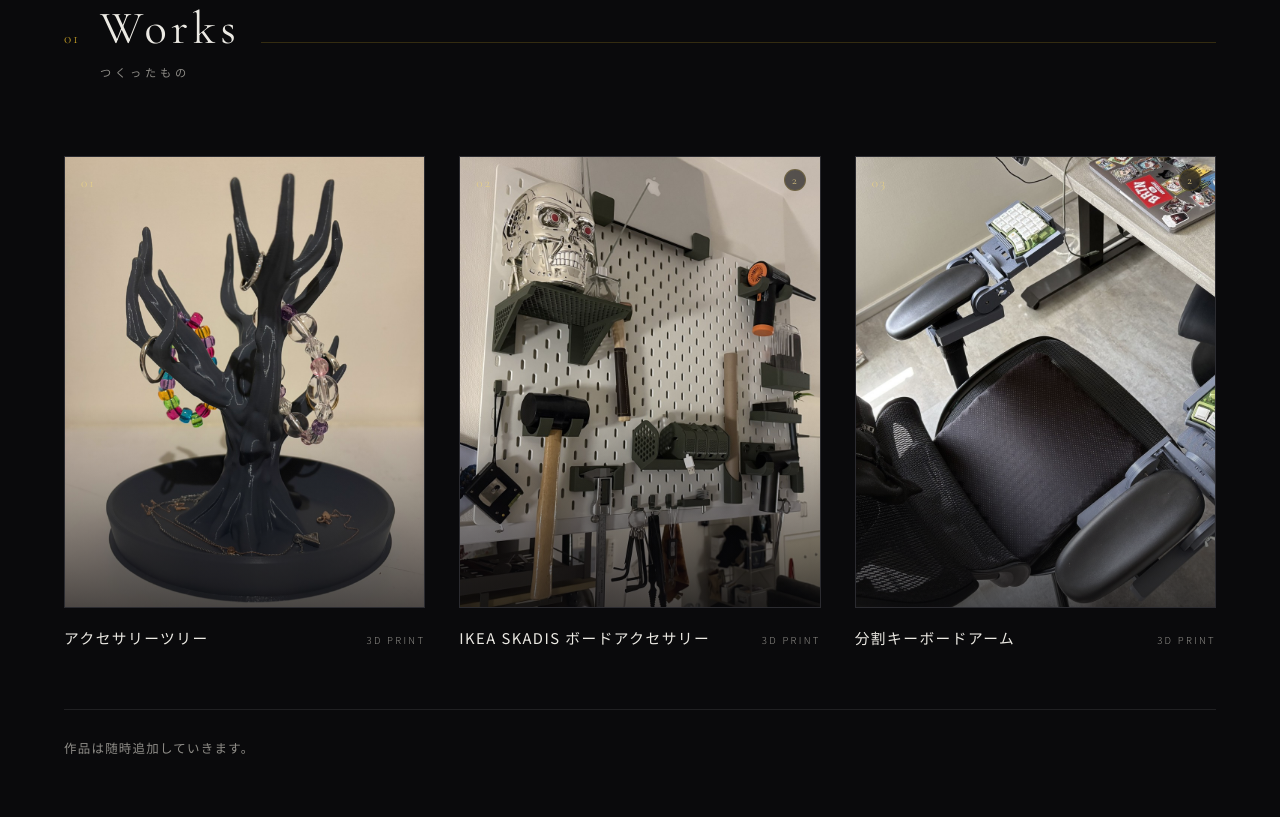
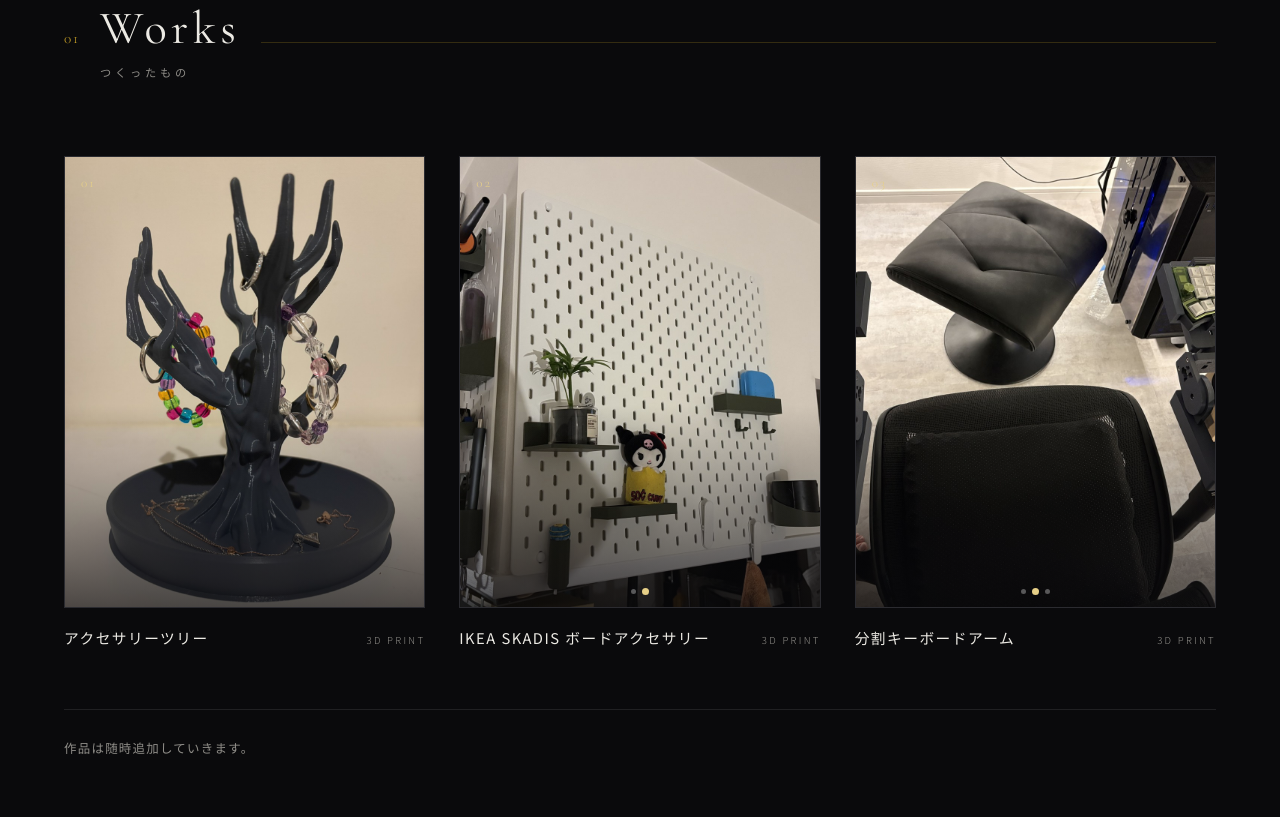
Before and after one commit to kko0303/kko0303.github.io, a plain HTML site: page DY55SY6J/index.html in a window 1280 px wide. Shown: the part 963-1780 px from the top of the page. Drawn offline with nearby package versions, Linux system fonts and the light colour scheme.

Commit message:
Add files via upload

```diff
--- a/DY55SY6J/script.js
+++ b/DY55SY6J/script.js
@@ -9,7 +9,7 @@
 const WORKS = [
   { title: "アクセサリーツリー", photos: ["works/01_アクセサリーツリー.jpg"] },
   { title: "IKEA SKADIS ボードアクセサリー", photos: ["works/02_IKEA SKADIS ボードアクセサリー-1.jpg", "works/02_IKEA SKADIS ボードアクセサリー-2.jpg"] },
-  { title: "分割キーボードアーム", photos: ["works/03_分割キーボードアーム-1.jpg", "works/03_分割キーボードアーム-2.jpg"] },
+  { title: "分割キーボードアーム", photos: ["works/03_分割キーボードアーム-1.jpg", "works/03_分割キーボードアーム-2.jpg", "works/03_分割キーボードアーム-3.jpg"] },
 ];
 
 /* 作品をまたいで全部の写真を1列に並べたもの。ライトボックスはこれを送る */
@@ -19,10 +19,18 @@ const FLAT = WORKS.flatMap((w, wi) =>
   }))
 );
 
-/* ---- WORKS を組み立てる ---- */
+/* ---- WORKS を組み立てる ----
+   複数枚ある作品は、タップしなくてもゆっくり入れ替わります。
+   画面に入っているカードだけを動かし、見えなくなったら止めます。   */
+const SLIDE_MS = 3600;          // 1枚あたりの表示時間
+const FADE_STAGGER = 700;       // カードごとに開始をずらす量
+
 (function () {
   const grid = document.getElementById("works-grid");
+  const still = matchMedia("(prefers-reduced-motion: reduce)").matches;
   let flatIndex = 0;
+
+  const shows = [];             // 自動送りするカードの管理表
 
   WORKS.forEach((w, i) => {
     const first = flatIndex;
@@ -33,18 +41,78 @@ const FLAT = WORKS.flatMap((w, wi) =>
     a.href = "#works";
     a.innerHTML =
       '<div class="frame"><span class="no">' +
-      String(i + 1).padStart(2, "0") + "</span>" +
-      (w.photos.length > 1
-        ? '<span class="count">' + w.photos.length + "</span>" : "") +
-      '<img loading="lazy" alt=""></div>' +
+      String(i + 1).padStart(2, "0") + "</span></div>" +
       '<div class="meta"><span class="ttl"></span><span class="cat">3D PRINT</span></div>';
 
-    a.querySelector("img").src = w.photos[0];
-    a.querySelector("img").alt = w.title;
+    const frame = a.querySelector(".frame");
     a.querySelector(".ttl").textContent = w.title;
-    a.addEventListener("click", e => { e.preventDefault(); openLb(first); });
+
+    // 写真を重ねて置く。1枚目だけ表示状態にしておく
+    const imgs = w.photos.map((src, k) => {
+      const img = new Image();
+      img.src = src;
+      img.alt = w.title;
+      if (k === 0) img.classList.add("on");
+      else img.loading = "lazy";
+      frame.appendChild(img);
+      return img;
+    });
+
+    let dots = [];
+    if (w.photos.length > 1) {
+      const box = document.createElement("div");
+      box.className = "dots";
+      dots = w.photos.map((_, k) => {
+        const d = document.createElement("i");
+        if (k === 0) d.classList.add("on");
+        box.appendChild(d);
+        return d;
+      });
+      frame.appendChild(box);
+    }
+
+    const show = { imgs, dots, at: 0, timer: null, visible: false };
+
+    show.step = () => {
+      show.imgs[show.at].classList.remove("on");
+      show.dots[show.at]?.classList.remove("on");
+      show.at = (show.at + 1) % show.imgs.length;
+      show.imgs[show.at].classList.add("on");
+      show.dots[show.at]?.classList.add("on");
+    };
+
+    // タップしたら、いま見えている写真から拡大表示を開く
+    a.addEventListener("click", e => { e.preventDefault(); openLb(first + show.at); });
+
     grid.appendChild(a);
+
+    if (w.photos.length > 1 && !still) {
+      show.el = a;
+      shows.push(show);
+    }
   });
+
+  if (!shows.length) return;
+
+  // 画面外のカードは止めておく
+  const vis = new IntersectionObserver(entries => {
+    entries.forEach(en => {
+      const show = shows.find(s => s.el === en.target);
+      if (!show) return;
+      if (en.isIntersecting && !show.timer) {
+        const delay = FADE_STAGGER * shows.indexOf(show);
+        show.timer = setTimeout(function tick() {
+          show.step();
+          show.timer = setTimeout(tick, SLIDE_MS);
+        }, SLIDE_MS + delay);
+      } else if (!en.isIntersecting && show.timer) {
+        clearTimeout(show.timer);
+        show.timer = null;
+      }
+    });
+  }, { threshold: .35 });
+
+  shows.forEach(s => vis.observe(s.el));
 })();
 
 /* ---- ヘッダーの追従 ---- */
--- a/DY55SY6J/style.css
+++ b/DY55SY6J/style.css
@@ -199,13 +199,29 @@ nav a:hover{color:var(--text)} nav a:hover::after{width:100%}
   aspect-ratio:4/5; border:1px solid var(--line-soft);
   transition:border-color .45s;
 }
+/* 複数枚は重ねて置き、透明度で入れ替える */
 .card .frame img{
+  position:absolute; inset:0;
   width:100%; height:100%; object-fit:cover;
-  transition:transform 1.1s cubic-bezier(.2,.7,.3,1), filter .6s;
+  opacity:0;
+  transition:opacity 1.1s ease, transform 1.1s cubic-bezier(.2,.7,.3,1), filter .6s;
   filter:saturate(.92);
 }
+.card .frame img.on{opacity:1}
 .card:hover .frame{border-color:var(--gold)}
-.card:hover .frame img{transform:scale(1.06); filter:saturate(1.05)}
+.card:hover .frame img.on{transform:scale(1.06); filter:saturate(1.05)}
+
+/* 何枚目を見ているかを示す点 */
+.card .dots{
+  position:absolute; z-index:3; left:0; right:0; bottom:13px;
+  display:flex; gap:7px; justify-content:center; pointer-events:none;
+}
+.card .dots i{
+  width:5px; height:5px; border-radius:50%;
+  background:rgba(255,255,255,.32);
+  transition:background .5s ease, transform .5s ease;
+}
+.card .dots i.on{background:var(--gold-lt); transform:scale(1.4)}
 .card .frame::after{
   content:""; position:absolute; inset:0; pointer-events:none;
   background:linear-gradient(180deg,transparent 55%,rgba(10,10,12,.7));
```
Also changed, not shown: DY55SY6J/works/03_分割キーボードアーム-3.jpg (added).
